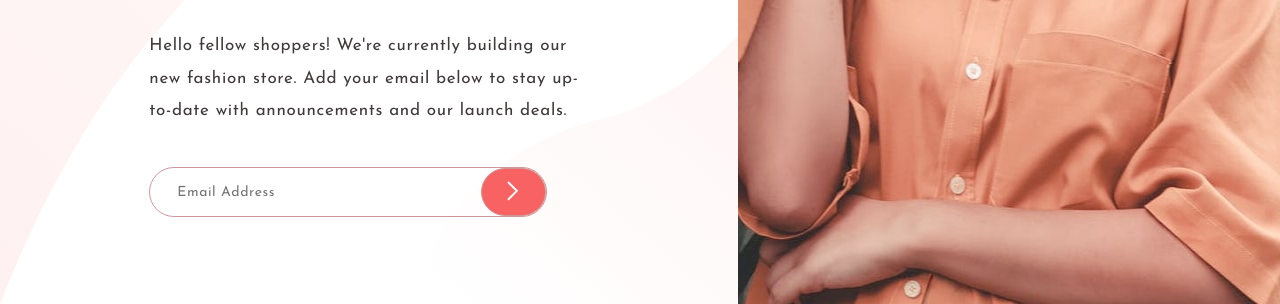
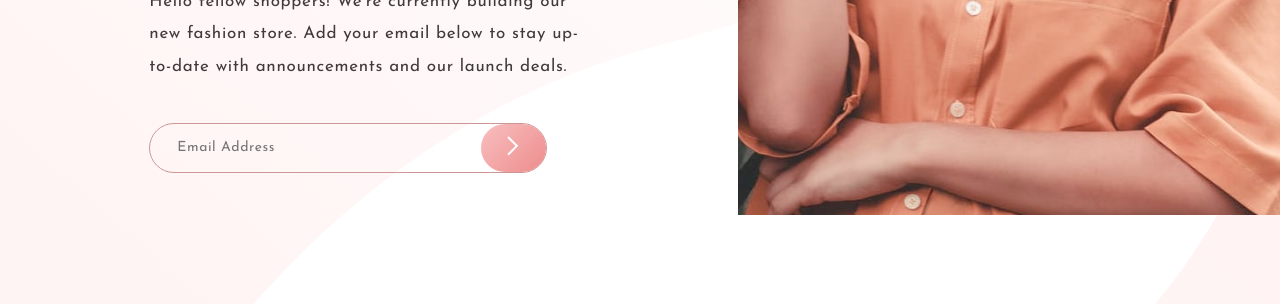
Before and after one commit to izurai27/base-apparel-coming-soon-master, a plain HTML site: page index.html in a window 1280 px wide. Shown: the part 496-800 px from the top of the page. Drawn offline with Linux system fonts and the light colour scheme.

Commit message:
change button color

```diff
--- a/styles/style.scss
+++ b/styles/style.scss
@@ -112,8 +112,9 @@ body{
       height: 100%;
       border-radius: inherit;
       width: 65px;
-      border:inherit;
-      background-color: $SoftRed;
+      border: none;
+      // background-color: $SoftRed;
+      background-image: linear-gradient(135deg, hsl(0, 80%, 86%), hsl(0, 74%, 74%));;
     }
 
 
@@ -136,8 +137,13 @@ body{
 
 @media only screen and (min-width: 768px) {
 
+  :root{
+    height: 100vh;
+  }
+
   body{
     background-image: url(/images/bg-pattern-desktop.svg);
+    background-size: cover;
   }
 
 
@@ -190,13 +196,15 @@ body{
   .heroImg{
     grid-area: right;
     width:calc(610/1440*100vw);
-    height: 100vh;
-    overflow: hidden;
+
+
 
     .desktopHero{
       display: block;
-      height: 100vh;
 
+      img{
+        height: 100%;
+      }
     }
 
     .mobileHero{
```
Also changed, not shown: styles/style.css, 1 other file.
